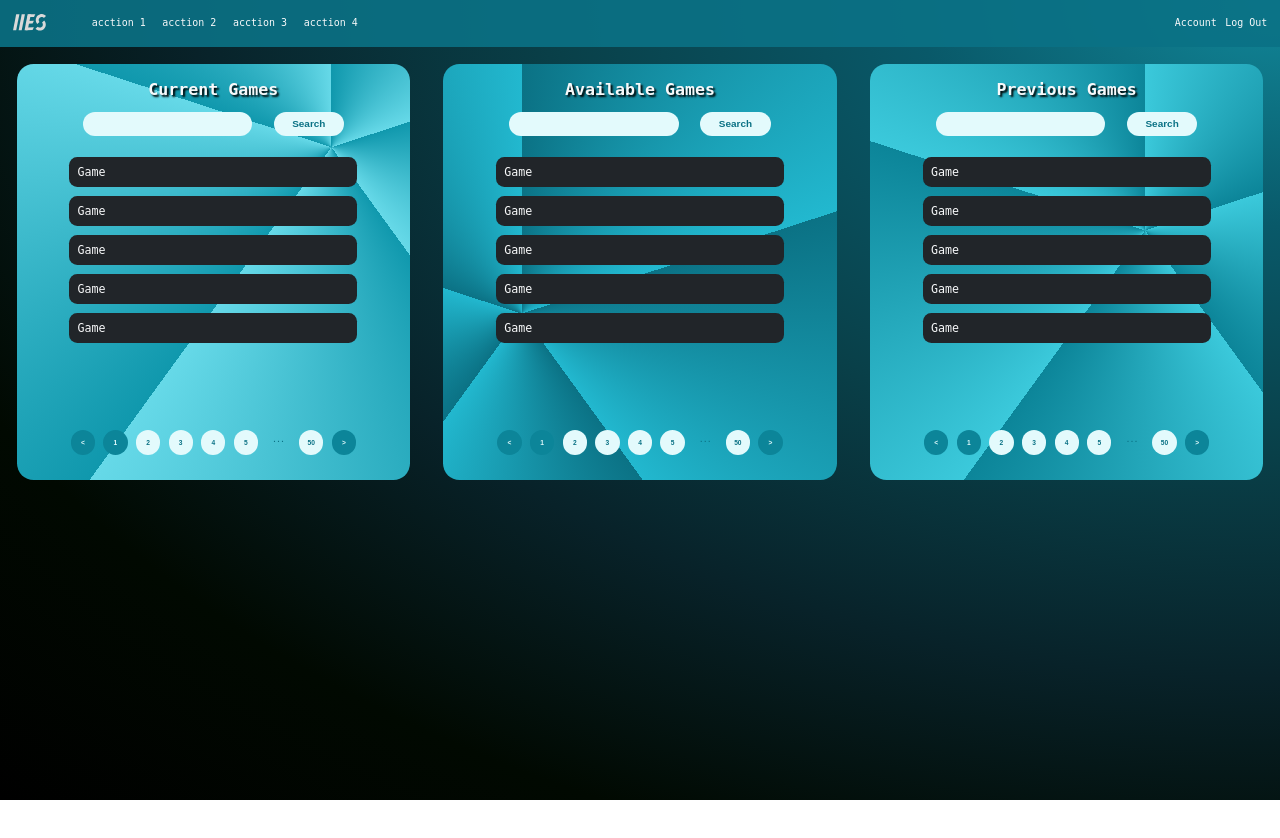
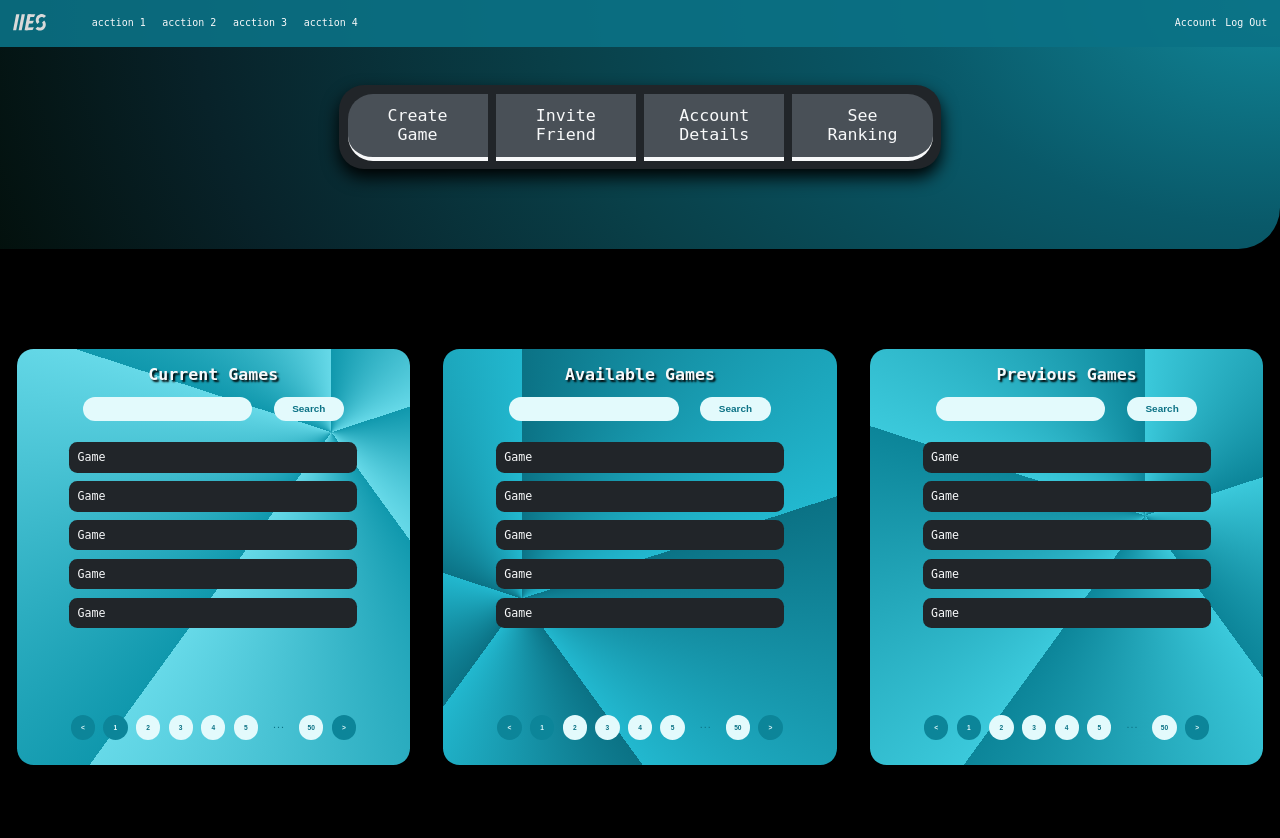
Before and after one commit to BrunBruno/ExchangeSimulatorFront, a React (Vite) app in the folder exchange-simulator/: page / in a window 1280 px wide. Shown: the top 838 px of the page. Before the commit the page ends 800 px from the top, so only its background shows below. Built offline with nearby package versions, Linux system fonts and the light colour scheme.

Commit message:
Add bar section

```diff
--- a/exchange-simulator/src/components/hub-page/HubPage.jsx
+++ b/exchange-simulator/src/components/hub-page/HubPage.jsx
@@ -1,13 +1,17 @@
 import classes from "./HubPage.module.scss";
+import Bar from "./bar-section/Bar";
 import Games from "./games-section/Games";
 import Header from "./header-section/Header";
 
 function HubPage() {
   return (
-    <div className={classes.container}>
+    <>
       <Header />
-      <Games />
-    </div>
+      <div className={classes.container}>
+        <Bar />
+        <Games />
+      </div>
+    </>
   );
 }
 
--- a/exchange-simulator/src/components/hub-page/HubPage.module.scss
+++ b/exchange-simulator/src/components/hub-page/HubPage.module.scss
@@ -2,9 +2,10 @@
 .container {
   position: relative;
   overflow: overlay;
-  height: fit-content;
+  height: 100vh;
 
   &::-webkit-scrollbar {
     background-color: #0000;
+    width: 0;
   }
 }
--- /dev/null
+++ b/exchange-simulator/src/components/hub-page/bar-section/Bar.jsx
@@ -0,0 +1,16 @@
+import classes from "./Bar.module.scss";
+
+function Bar() {
+  return (
+    <div className={classes.bar}>
+      <ul>
+        <li>Create Game</li>
+        <li>Invite Friend</li>
+        <li>Account Details</li>
+        <li>See Ranking</li>
+      </ul>
+    </div>
+  );
+}
+
+export default Bar;
--- /dev/null
+++ b/exchange-simulator/src/components/hub-page/bar-section/Bar.module.scss
@@ -0,0 +1,53 @@
+@import "../../../Variables.scss";
+
+// bar container
+.bar {
+  width: 100%;
+  display: flex;
+  justify-content: center;
+  padding: 3%;
+
+  ul {
+    width: 50%;
+    display: flex;
+    background-color: $grey-color9;
+    border-radius: 3rem;
+    gap: 1rem;
+    padding: 1rem;
+    box-shadow: 0 1rem 2rem #000;
+
+    li {
+      width: 100%;
+      padding: 1.5rem 3rem;
+      background-color: $grey-color7;
+      list-style-type: none;
+      font-size: 2rem;
+      text-align: center;
+      border-bottom: solid 0.5rem $grey-color0;
+      user-select: none;
+      transition: all 0.1s;
+
+      &:nth-child(1) {
+        border-top-left-radius: 3rem;
+        border-bottom-left-radius: 3rem;
+      }
+      &:nth-child(4) {
+        border-top-right-radius: 3rem;
+        border-bottom-right-radius: 3rem;
+      }
+
+      &:hover {
+        cursor: pointer;
+        background-color: $grey-color8;
+        transition: all 0.1s;
+      }
+
+      &:active {
+        margin-top: 0.5rem;
+        border-bottom: none;
+        transition: all 0.1s;
+      }
+    }
+  }
+}
+// end bar container
--- a/exchange-simulator/src/components/hub-page/games-section/Games.module.scss
+++ b/exchange-simulator/src/components/hub-page/games-section/Games.module.scss
@@ -2,10 +2,25 @@
 
 // games container
 .games {
+  position: relative;
   width: 100%;
-  height: 50%;
   display: grid;
   grid-template-columns: repeat(3, 1fr);
+  background-color: #000;
+  margin-bottom: 100rem;
+  padding: 10rem 0;
+  margin-top: 5rem;
+
+  &::before {
+    content: "";
+    width: 100%;
+    height: 5rem;
+    background-color: #0000;
+    position: absolute;
+    top: -5rem;
+    border-bottom-right-radius: 5rem;
+    box-shadow: 5rem 0 0 #000;
+  }
 
   &__card {
     margin: 2rem;
```
